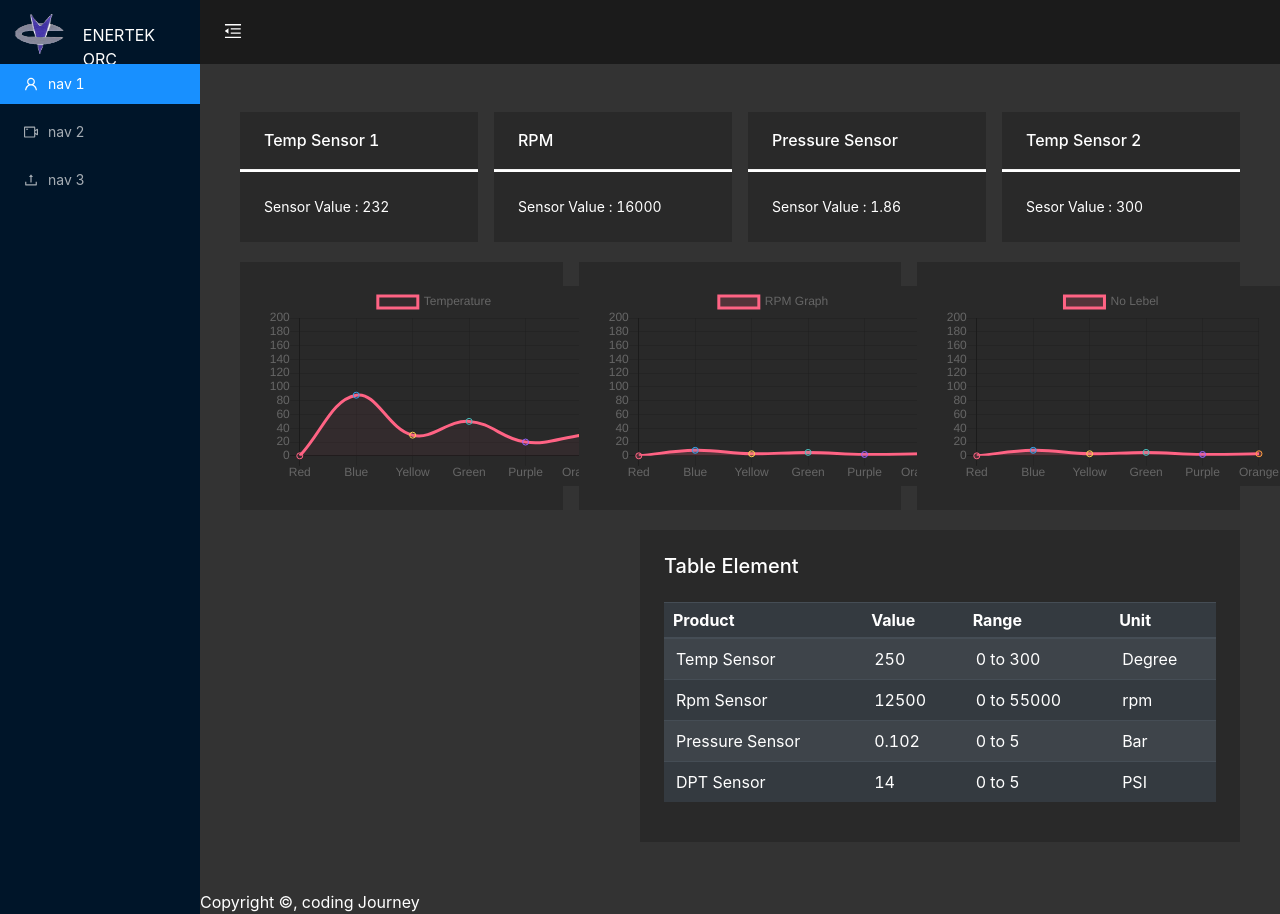
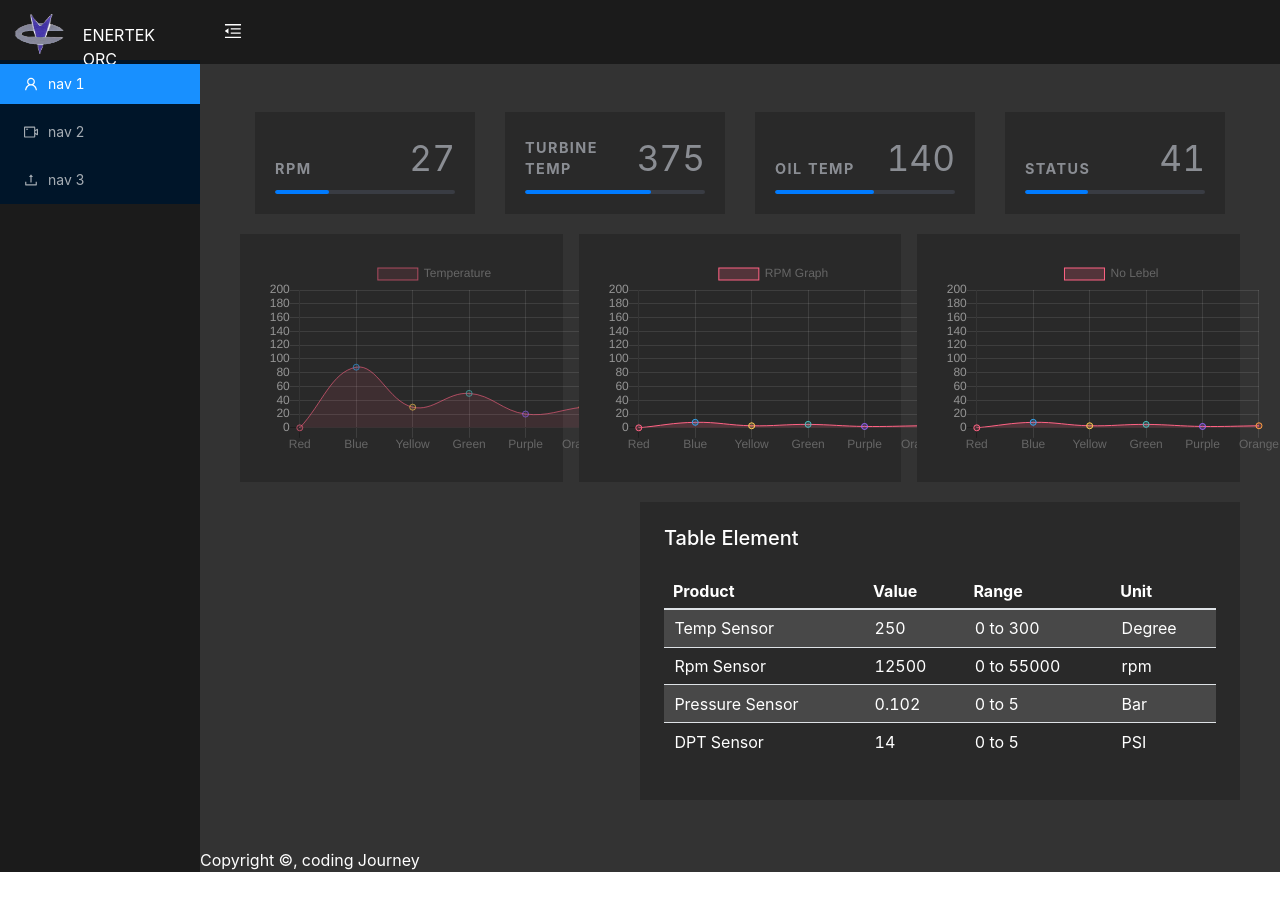
Before and after one commit to Vibin-P/React-Test-Project, a React (Create React App) app: page /dashboard in a window 1280 px wide. After the commit the page ends 872 px from the top, so only its background shows below. Built offline with nearby package versions, Linux system fonts and the light colour scheme.

Commit message:
adds statsblock and table theme

```diff
--- a/src/scenes/components/CardContainer.jsx
+++ b/src/scenes/components/CardContainer.jsx
@@ -10,20 +10,20 @@ const cardList = [
             chartData: [0, 88, 30, 50, 20, 30],
             chartLabel: "Temperature",
             chartBackgroundColor: [
-                'rgba(255, 99, 132, 0.05)',
-                'rgba(54, 162, 235, 0.05)',
-                'rgba(255, 206, 86, 0.05)',
-                'rgba(75, 192, 192, 0.05)',
-                'rgba(153, 102, 255, 0.05)',
-                'rgba(255, 99, 132, 0.05)'
+                'rgba(255, 99, 132, 0.1)',
+                'rgba(54, 162, 235, 0.1)',
+                'rgba(255, 206, 86, 0.1)',
+                'rgba(75, 192, 192, 0.1)',
+                'rgba(153, 102, 255, 0.1)',
+                'rgba(255, 99, 132, 0.1)'
             ],
             chartBorderColor: [
-                'rgba(255, 99, 132, 1)',
-                'rgba(54, 162, 235, 1)',
-                'rgba(255, 206, 86, 1)',
-                'rgba(75, 192, 192, 1)',
-                'rgba(153, 102, 255, 1)',
-                'rgba(255, 159, 64, 1)'
+                'rgba(255, 99, 132, 0.6)',
+                'rgba(54, 162, 235, 0.6)',
+                'rgba(255, 206, 86, 0.6)',
+                'rgba(75, 192, 192, 0.6)',
+                'rgba(153, 102, 255, 0.6)',
+                'rgba(255, 159, 64, 0.6)'
             ]
         }
     },
--- a/src/scenes/components/ChartContainer.jsx
+++ b/src/scenes/components/ChartContainer.jsx
@@ -24,15 +24,25 @@ class ChartContainer extends Component {
             data: data,
             backgroundColor: backgroundColor,
             borderColor: borderColor,
+            borderWidth: 1
           }]
         }}
         options={{
           maintainAspectRatio:false,
           scales: {
+            xAxes: [{
+              gridLines: {
+                color: 'rgba(255, 255, 255, 0.1)',
+              },
+            }],
             yAxes: [{
+              gridLines: {
+                color: 'rgba(255, 255, 255, 0.1)',
+              },
               ticks: {
                   min: 0,
-                  max: 200
+                  max: 200,
+                  fontColor: 'rgba(255, 255, 255, 0.5)',
               }
             }]
           }
--- a/src/scenes/components/PageElement.jsx
+++ b/src/scenes/components/PageElement.jsx
@@ -14,6 +14,7 @@ import {
 import CardContainer from './CardContainer';
 import GridElement from './GridElement';
 import TableElement from './TableElement';
+import StatsBlock from './StatsBlock';
 
 const { Header, Sider, Content } = Layout;
 
@@ -65,7 +66,8 @@ class PageElement extends Component {
                   minHeight: 280,
                 }}
               >
-                <GridElement />
+                {/* <GridElement /> */}
+                <StatsBlock />
                 <CardContainer />
                 <TableElement />
               </Content>
--- /dev/null
+++ b/src/scenes/components/StatsBlock.jsx
@@ -0,0 +1,67 @@
+import React, { Component } from "react";
+
+class StatsBlock extends Component {
+    render() {
+        return(
+            <section class="no-padding-top no-padding-bottom">
+          <div class="container-fluid">
+            <div class="row">
+              <div class="col-md-3 col-sm-6">
+                <div class="statistic-block block">
+                  <div class="progress-details d-flex align-items-end justify-content-between">
+                    <div class="title">
+                      <div class="icon"><i class="icon-user-1"></i></div><strong>RPM</strong>
+                    </div>
+                    <div class="number dashtext-1">27</div>
+                  </div>
+                  <div class="progress progress-template">
+                    <div role="progressbar" style={{width:'30%', ariavaluenow:'30', ariavaluemin:'0', ariavaluemax:'100'}} class="progress-bar progress-bar-template dashbg-1"></div>
+                  </div>
+                </div>
+              </div>
+              <div class="col-md-3 col-sm-6">
+                <div class="statistic-block block">
+                  <div class="progress-details d-flex align-items-end justify-content-between">
+                    <div class="title">
+                      <div class="icon"><i class="icon-contract"></i></div><strong>Turbine Temp</strong>
+                    </div>
+                    <div class="number dashtext-2">375</div>
+                  </div>
+                  <div class="progress progress-template">
+                    <div role="progressbar" style={{width: '70%', ariavaluenow:'70', ariavaluemin:'0', ariavaluemax:'100'}} class="progress-bar progress-bar-template dashbg-2"></div>
+                  </div>
+                </div>
+              </div>
+              <div class="col-md-3 col-sm-6">
+                <div class="statistic-block block">
+                  <div class="progress-details d-flex align-items-end justify-content-between">
+                    <div class="title">
+                      <div class="icon"><i class="icon-paper-and-pencil"></i></div><strong>Oil Temp</strong>
+                    </div>
+                    <div class="number dashtext-3">140</div>
+                  </div>
+                  <div class="progress progress-template">
+                    <div role="progressbar" style={{width: '55%', ariavaluenow:'55', ariavaluemin:'0', ariavaluemax:'100'}} class="progress-bar progress-bar-template dashbg-3"></div>
+                  </div>
+                </div>
+              </div>
+              <div class="col-md-3 col-sm-6">
+                <div class="statistic-block block">
+                  <div class="progress-details d-flex align-items-end justify-content-between">
+                    <div class="title">
+                      <div class="icon"><i class="icon-writing-whiteboard"></i></div><strong>Status</strong>
+                    </div>
+                    <div class="number dashtext-4">41</div>
+                  </div>
+                  <div class="progress progress-template">
+                    <div role="progressbar" style={{width: '35%', ariavaluenow:'35', ariavaluemin:'0', ariavaluemax:'100'}} class="progress-bar progress-bar-template dashbg-4"></div>
+                  </div>
+                </div>
+              </div>
+            </div>
+          </div>
+        </section>
+        )
+    }
+}
+export default StatsBlock;
--- a/src/scenes/components/TableElement.jsx
+++ b/src/scenes/components/TableElement.jsx
@@ -14,7 +14,7 @@ class TableElement extends Component {
         return(
             <div className="tableElement">
             <h5>Table Element</h5><br></br>
-            <Table className="table table-striped table-dark">
+            <Table className="table table-striped">
                     <thead>
                     <tr>
                         <th>Product</th>
--- a/src/scenes/components/styles/style.css
+++ b/src/scenes/components/styles/style.css
@@ -22,6 +22,9 @@
   margin-top: -18%;
   margin-left: 40%;
 }
+.ant-layout-sider-children {
+  background: #1b1b1b;
+}
 .site-layout {
   background: #333333;
   color: #fff;
@@ -40,22 +43,35 @@
   color: #fff;
   border-radius: 0%;
 }
-/* App css */
+
+/* App css
+ChartContainer
+*/
 .site-card-wrapper {
   margin-top: 2%;
 }
-.site-grid-wrapper .ant-card-body {
+.ant-card-body {
+  background: #292929;
+  color: #fff;
+ }
+
+/* .site-grid-wrapper .ant-card-body {
   margin-top: 1%;
-}
-.chartjs-render-monitor{
+} */
+/* .chartjs-render-monitor{
 background-color: #292929;
-}
-.ant-card-body {
- background: #292929;
- color: #fff;
-}
+} */
+
+/* Table Element */
 .table>thead>tr>th {
   padding: 9px;
+  border-top: none;
+}
+.table>tbody>tr>td {
+  padding: .65em;
+}
+.table-striped > tbody > tr:nth-child(2n+1) > td {
+  background-color: #484848;
 }
 .tableElement {
   background-color: #292929;
@@ -68,3 +84,59 @@ background-color: #292929;
 .tr,td,th, h5 {
   color: #fff;
 }
+/* Statistic Block */
+.statistic-block {
+  padding: 20px;
+  background: #292929;
+  color: #8a8d93;
+}
+
+.statistic-block .title {
+  margin-bottom: 0;
+}
+
+.statistic-block strong,
+.statistic-block span {
+  display: block;
+}
+
+.statistic-block strong {
+  text-transform: uppercase;
+  letter-spacing: 0.1em;
+  font-size: 0.9rem;
+  color: #8a8d93;
+  margin-bottom: 5px;
+}
+
+.statistic-block .icon {
+  margin-bottom: 5;
+  font-size: 1.2rem;
+  color: #8a8d93;
+}
+
+.statistic-block .number {
+  color: inherit;
+  font-size: 2.2rem;
+}
+
+.progress.progress-template {
+  width: 100%;
+  height: 4px;
+  border-radius: 30px;
+  overflow: hidden;
+  background: #393c43;
+  margin-top: 5px;
+}
+
+.progress.progress-template.progress-small {
+  height: 2px;
+}
+
+.progress-bar.progress-bar-template {
+  height: 4px;
+  border-radius: 30px;
+}
+
+.progress-bar.progress-bar-template.progress-bar-small {
+  height: 2px;
+}
```
Also changed, not shown: 1 other file (tests, documents, lock files or other folders).
